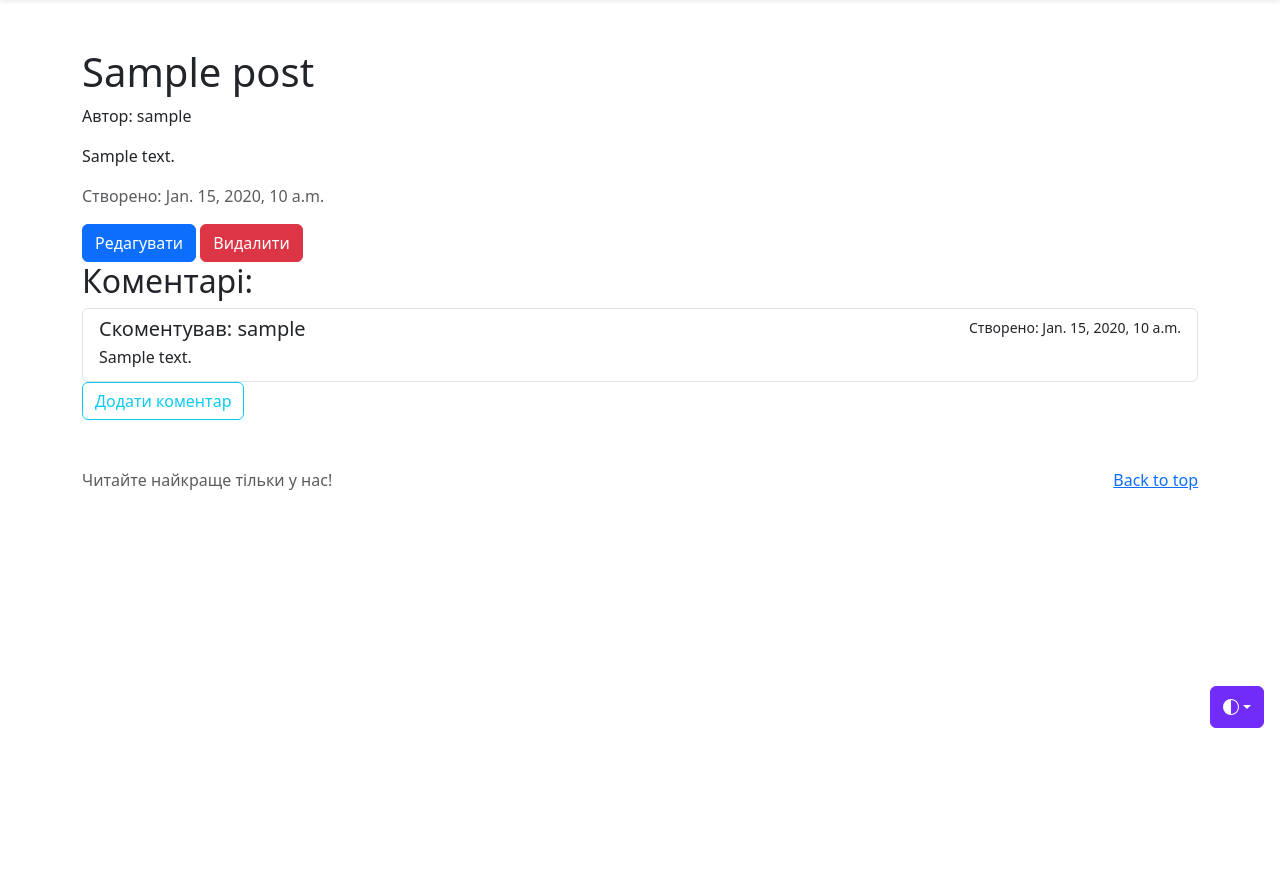
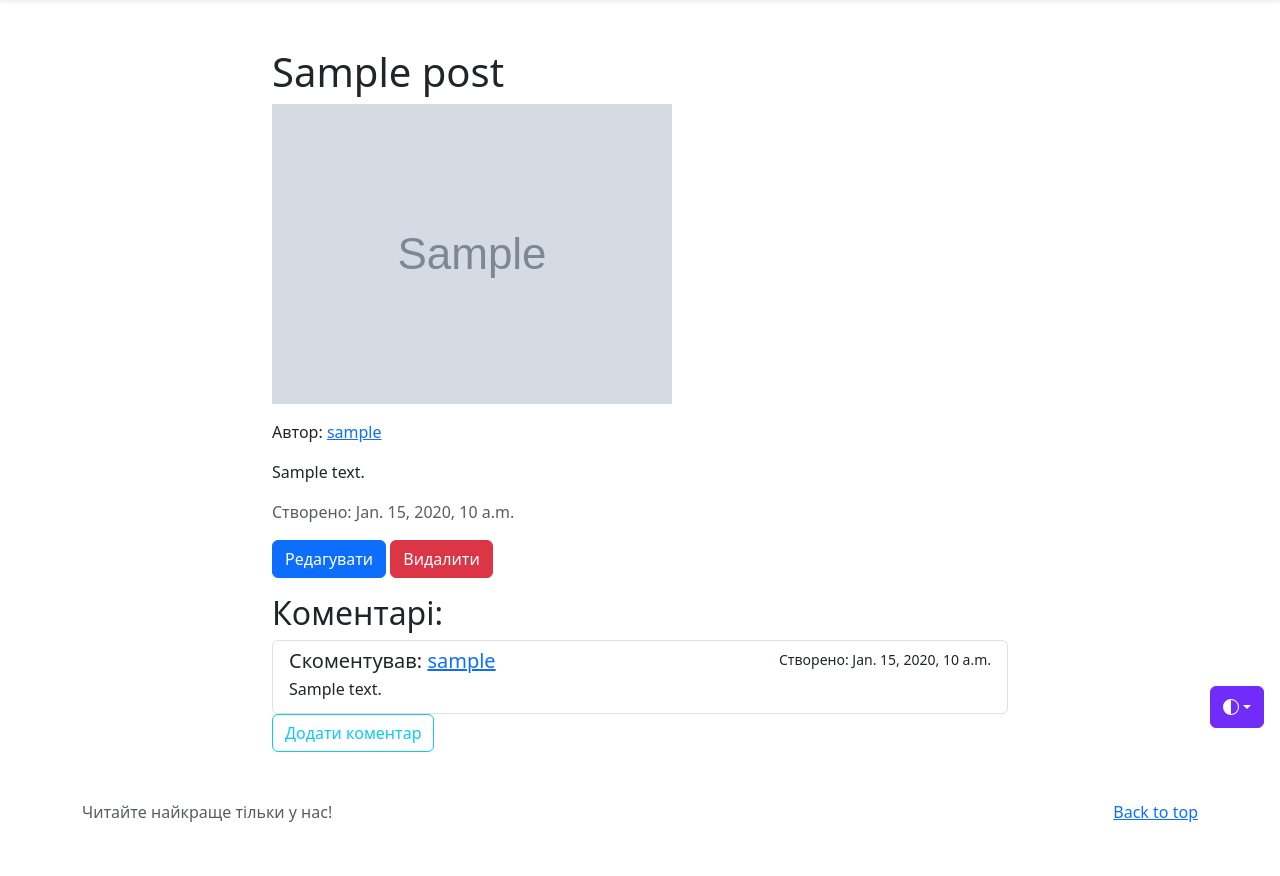
Before and after one commit to anGahade/Mini_Twitter, a Django app: page /post/1/ in a window 1280 px wide. Shown: the part 56-932 px from the top of the page. Before the commit the page ends 784 px from the top, so only its background shows below. Run offline with Django 4.2, Linux system fonts and the light colour scheme; a user stored in the database is signed in; tables that the repository leaves empty hold one stand-in row (values such as "Sample post"); grey boxes marked "Sample" are stand-in pictures; some libraries are stand-ins or nearby versions.

Commit message:
Add  new feature: adding img to the posts. Bug fixed (it was possible to successfully log in to the account using the same email as a user who was already registered on the site).

```diff
--- a/twitter/posts/forms.py
+++ b/twitter/posts/forms.py
@@ -5,10 +5,11 @@ from django import forms
 
 class PostForm(ModelForm):
     title = forms.CharField(max_length=128, widget=forms.TextInput(attrs={'class': 'form-control'}))
+    image = forms.ImageField(widget=forms.ClearableFileInput(attrs={'class': 'form-control-file'}), required=False)
 
     class Meta:
         model = Post
-        fields = ['title', 'content']
+        fields = ['title', 'content', 'image']
         widgets = {
             'content': forms.Textarea(attrs={'class': 'form-control', 'rows': 4}),
         }
--- a/twitter/posts/models.py
+++ b/twitter/posts/models.py
@@ -1,6 +1,11 @@
 from django.db import models
 
 from custom_user.models import CustomUser
+
+
+def post_image_path(instance, filename):
+    #  шлях для  зображень постів
+    return f"media/post_images/{instance.user.username}/{filename}"
 
 
 class Post(models.Model):
@@ -9,6 +14,7 @@ class Post(models.Model):
     content = models.TextField(max_length=500)
     created_at = models.DateTimeField(auto_now_add=True)
     likes = models.ManyToManyField(CustomUser, through='Like', related_name='liked_posts')
+    image = models.ImageField(upload_to=post_image_path, null=True, blank=True)
 
     def add_like(self, user):
         like, created = Like.objects.get_or_create(user=user, post=self)
--- a/twitter/posts/templates/posts/add_post.html
+++ b/twitter/posts/templates/posts/add_post.html
@@ -24,7 +24,11 @@
         {% if field.name != 'author' %}
           <div class="form-group">
             <label for="{{ field.id_for_label }}" class="form-label">{{ field.label }}</label>
-            {{ field }}
+            {% if field.name == 'image' %}
+              <input type="file" name="{{ field.name }}" accept="image/*" class="form-control-file">
+            {% else %}
+              {{ field }}
+            {% endif %}
             {% if field.errors %}
               <div class="alert alert-danger mt-2">
                 {{ field.errors }}
--- a/twitter/posts/templates/posts/post_detail.html
+++ b/twitter/posts/templates/posts/post_detail.html
@@ -4,25 +4,39 @@
 
 <div class="container mt-5">
 
+  <div class="row">
+    <div class="col-md-8 offset-md-2">
       <h1>{{ post.title }}</h1>
 
-  <p>Автор: {{ post.user }}</p>
+      {% if post.image %}
+        <img src="{{ post.image.url }}" alt="{{ post.title }}" class="img-fluid">
+      {% endif %}
+    </div>
+  </div>
+
+  <div class="row mt-3">
+    <div class="col-md-8 offset-md-2">
+      <p>Автор: <a href="{% url 'custom_user:user_profile' username=post.user.username %}">{{ post.user.username }}</a></p>
 
       <p>{{ post.content }}</p>
 
       <p class="text-muted">Створено: {{ post.created_at }}</p>
-  {% if user == post.user %}
+      {% if user.is_authenticated and user == post.user %}
         <a class="btn btn-primary" href="{% url 'posts:edit_post' post_id=post.pk %}">Редагувати</a>
         <a class="btn btn-danger" href="{% url 'posts:delete_post' post_id=post.pk %}">Видалити</a>
       {% endif %}
+    </div>
+  </div>
 
+  <div class="row mt-3">
+    <div class="col-md-8 offset-md-2">
       <h2>Коментарі:</h2>
 
       <div class="list-group">
         {% for comment in post.comments.all %}
           <div class="list-group-item list-group-item-action">
             <div class="d-flex w-100 justify-content-between">
-          <h5 class="mb-1">Скоментував: {{ comment.user }}</h5>
+              <h5 class="mb-1">Скоментував: <a href="{% url 'custom_user:user_profile' username=comment.user.username %}">{{ comment.user.username }}</a></h5>
               <small>Створено: {{ comment.created_at }}</small>
             </div>
             <p class="mb-1">{{ comment.content }}</p>
@@ -31,7 +45,8 @@
       </div>
 
       <a href="{% url 'comments:add_comment' post_id=post.pk %}" class="btn btn-outline-info my-2 my-sm-0">Додати коментар</a>
-
+    </div>
+  </div>
 
 </div>
 
--- a/twitter/posts/views.py
+++ b/twitter/posts/views.py
@@ -91,7 +91,7 @@ class EditPostView(LoginRequiredMixin, View):
 
     def post(self, request, post_id):
         post = get_object_or_404(Post, id=post_id, user=request.user)
-        form = PostForm(request.POST, instance=post)
+        form = PostForm(request.POST, request.FILES, instance=post)
         if form.is_valid():
             form.save()
             return redirect('posts:post_detail', pk=post_id)
```
Also changed, not shown: twitter/custom_user/views.py (+10 -6 lines), twitter/posts/templates/posts/edit_post.html (+8 -1 lines). Lines whose indentation alone changed are shown as unchanged.
